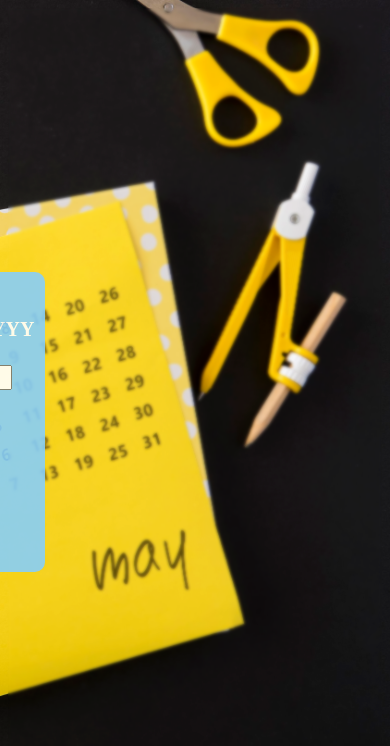
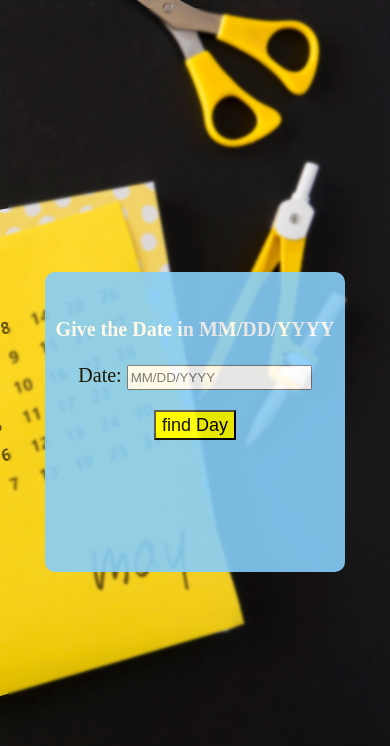
Before and after one commit to nagaganesh15/Day-Calculator, a plain HTML site: page index.html in a window 390 px wide. Drawn offline with Linux system fonts and the light colour scheme.

Commit message:
Update index.html

```diff
--- a/index.html
+++ b/index.html
@@ -29,6 +29,27 @@ body {
 		text-align:center;
 		line-height:20px;
 	}
+	@media only screen and (max-width: 600px) {
+      /* Styles for screens with a width of 600 pixels or less (typical mobile devices) */
+      body {
+		background-color: peachpuff;
+	  }
+		#box{
+			font-size:20px;
+			padding-top:20px;
+			width:300px;
+			height:300px;
+			background-color:lightskyblue;
+			top:50%;
+			left:50%;
+			position:absolute;
+			transform:translate(-50%,-50%);
+			box-sizing:border-box;
+			border-radius:10px;
+			text-align:center;
+			line-height:20px;
+		}
+    }
 	#bu{
 		cursor:pointer;
 		font-size: large;
```
